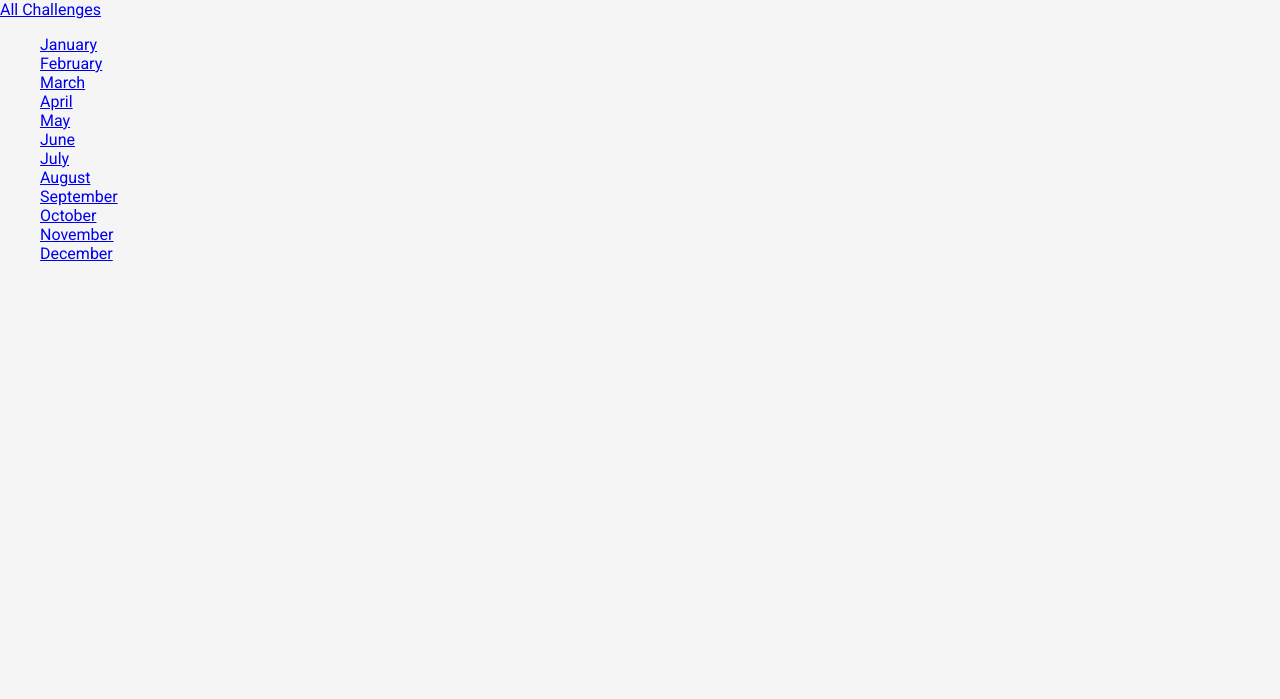
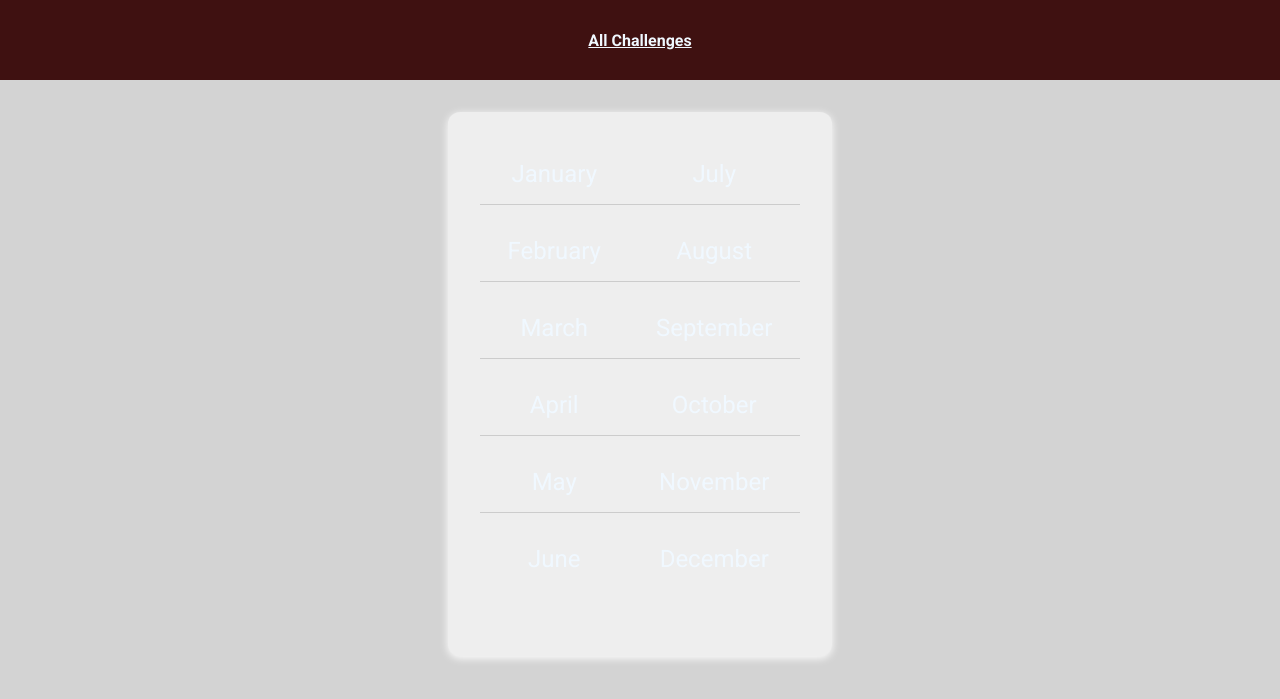
Before and after one commit to massimo-briceno/django-monthly-challenges, a Django app: page /challenges/ in a window 1280 px wide. Shown: the top 699 px of the page. Run offline with Django 5.2, Linux system fonts and the light colour scheme.

Commit message:
adding some styling

```diff
--- a/challenges/static/challenges/challenges.css
+++ b/challenges/static/challenges/challenges.css
@@ -1,3 +1,37 @@
 ul {
   list-style: none;
+  margin: 2rem auto;
+  width: 90%;
+  max-width: 20rem;
+  box-shadow: 0 2px 8px rgba(255, 255, 255);
+  background-color: #eeeeee;
+  padding: 2rem;
+  border-radius: 12px;
+  display: flex;
+  flex-direction: column;
+  flex-wrap: wrap;
+  height: 30rem;
 }
+
+li {
+  margin: 1rem 0;
+  text-align: center;
+  font-size: 1.5rem;
+  border-bottom: 1px solid #ccc;
+  padding-bottom: 1rem;
+}
+
+li:last-of-type,
+li:nth-of-type(6) {
+  border-bottom: none;
+}
+
+li a {
+  text-decoration: none;
+  color: aliceblue;
+}
+
+li a:hover,
+li a:active {
+  color: #9b0f0f;
+}
--- /dev/null
+++ b/challenges/static/challenges/includes/body.css
@@ -0,0 +1,9 @@
+h1 {
+  padding: 1rem;
+}
+h2 {
+  padding: 1rem;
+}
+body {
+  padding: 1rem;
+}
--- /dev/null
+++ b/challenges/static/challenges/includes/header.css
@@ -0,0 +1,18 @@
+header {
+  width: 100%;
+  height: 5rem;
+  background-color: #3f1111;
+}
+
+header nav {
+  width: 100%;
+  height: 100%;
+  display: flex;
+  justify-content: center;
+  align-items: center;
+}
+
+header nav a {
+  color: aliceblue;
+  font-weight: bold;
+}
--- a/challenges/templates/challenges/includes/header.html
+++ b/challenges/templates/challenges/includes/header.html
@@ -1,5 +1,7 @@
+{% load static %}
 <header>
   <nav>
     <a href="{% url "index-url" %}"> All Challenges </a>
+    <link rel="stylesheet" href="{% static  "styles.css"%}" />
   </nav>
 </header>
--- a/challenges/templates/challenges/index.html
+++ b/challenges/templates/challenges/index.html
@@ -4,6 +4,7 @@
 
 {% block css_files %}
     <link rel="stylesheet" href="{% static "challenges/challenges.css" %}">
+    <link rel="stylesheet" href="{% static "challenges/includes/header.css" %}">
 {% endblock %}
 
 {% block page_title %}
--- a/static/styles.css
+++ b/static/styles.css
@@ -7,5 +7,5 @@ html {
 body {
   margin: 0;
   padding: 0;
-  background-color: #f5f5f5;
+  background-color: #d3d3d3;
 }
--- a/templates/base.html
+++ b/templates/base.html
@@ -1,4 +1,4 @@
-{% load static%}
+{% load static %}
 <!DOCTYPE html>
 <html>
   <head>
@@ -6,7 +6,8 @@
     <meta http-equiv="X-UA-Compatible" content="IE=edge" />
     <meta name="viewport" content="width=device-width, initial-scale=1" />
     <title>{% block page_title %}My Challenges{% endblock %}</title>
-    <link rel="stylesheet" href="{% static  "styles.css"%}" />
+    <link rel="stylesheet" href="{% static "challenges/includes/header.css" %}">
+    <link rel="stylesheet" href="{% static "challenges/includes/body.css" %}">
     {% block css_files%} {% endblock %}
   </head>
   <body>
```
